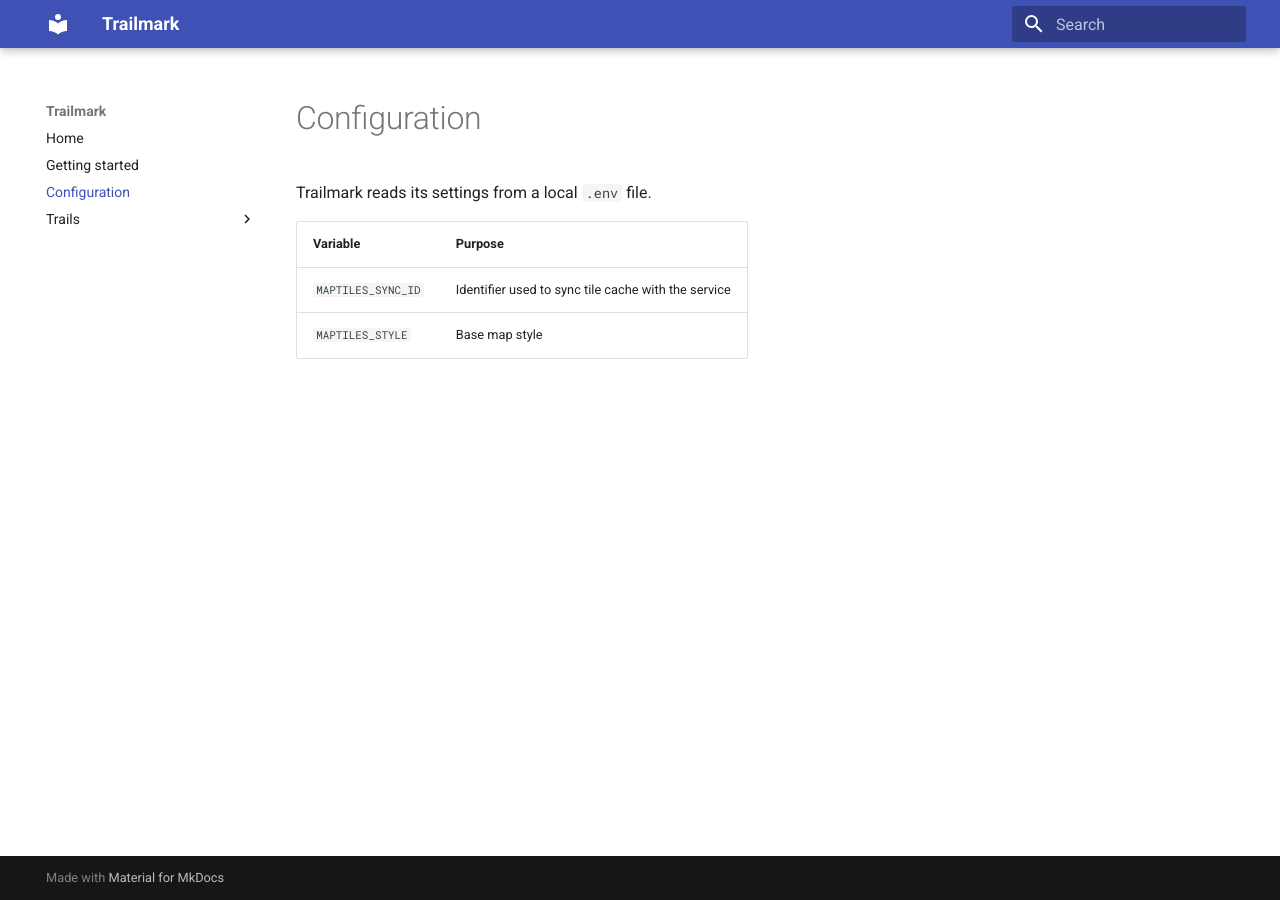
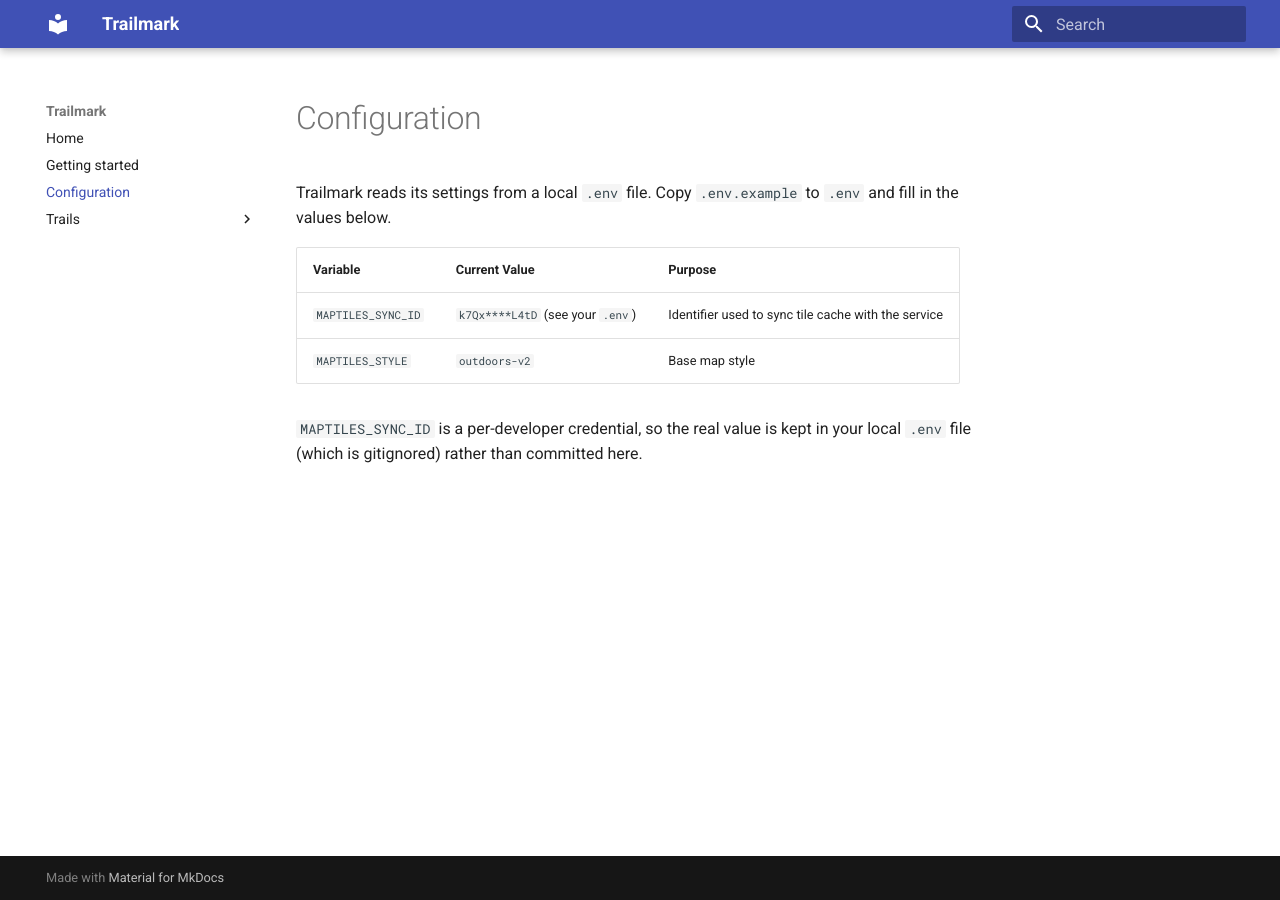
Before and after one commit to elena-tarantino/trailmark-docs, an MkDocs documentation site: the page built from docs/configuration.md, in a window 1280 px wide. Built offline with MkDocs 1.6.1 and Material for MkDocs 9.7.7, drawn with Linux system fonts in a browser that asks for light colours.

Commit message:
docs: auto-sync 02:23:30

```diff
--- a/docs/configuration.md
+++ b/docs/configuration.md
@@ -1,8 +1,10 @@
 # Configuration
 
-Trailmark reads its settings from a local `.env` file.
+Trailmark reads its settings from a local `.env` file. Copy `.env.example` to `.env` and fill in the values below.
 
-| Variable | Purpose |
-|---|---|
-| `MAPTILES_SYNC_ID` | Identifier used to sync tile cache with the service |
-| `MAPTILES_STYLE` | Base map style |
+| Variable | Current Value | Purpose |
+|---|---|---|
+| `MAPTILES_SYNC_ID` | `k7Qx****L4tD` (see your `.env`) | Identifier used to sync tile cache with the service |
+| `MAPTILES_STYLE` | `outdoors-v2` | Base map style |
+
+`MAPTILES_SYNC_ID` is a per-developer credential, so the real value is kept in your local `.env` file (which is gitignored) rather than committed here.
```
